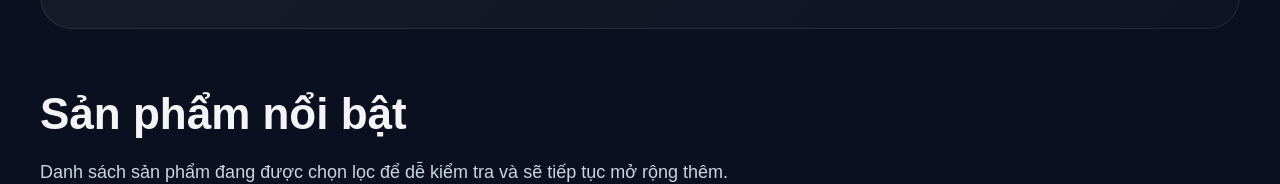
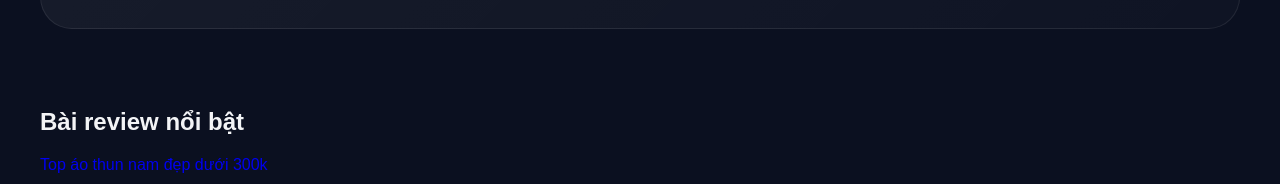
Before and after one commit to voxuanphu/buyfashion_web, a plain HTML site: page index.html in a window 1280 px wide. Shown: the part 624-808 px from the top of the page. Drawn offline with Linux system fonts and the light colour scheme.

Commit message:
Add review section to homepage

```diff
--- a/index.html
+++ b/index.html
@@ -53,9 +53,14 @@
         </div>
       </div>
     </section>
-
     <section class="products-section" id="products">
       <div class="container">
+        <h2>Bài review nổi bật</h2>
+<p>
+<a href="/reviews/ao-thun-nam-duoi-300k.html">
+Top áo thun nam đẹp dưới 300k
+</a>
+      </p>
         <h2 class="section-title">Sản phẩm nổi bật</h2>
         <p class="section-desc">
          Danh sách sản phẩm đang được chọn lọc để dễ kiểm tra và sẽ tiếp tục mở rộng thêm.
```
